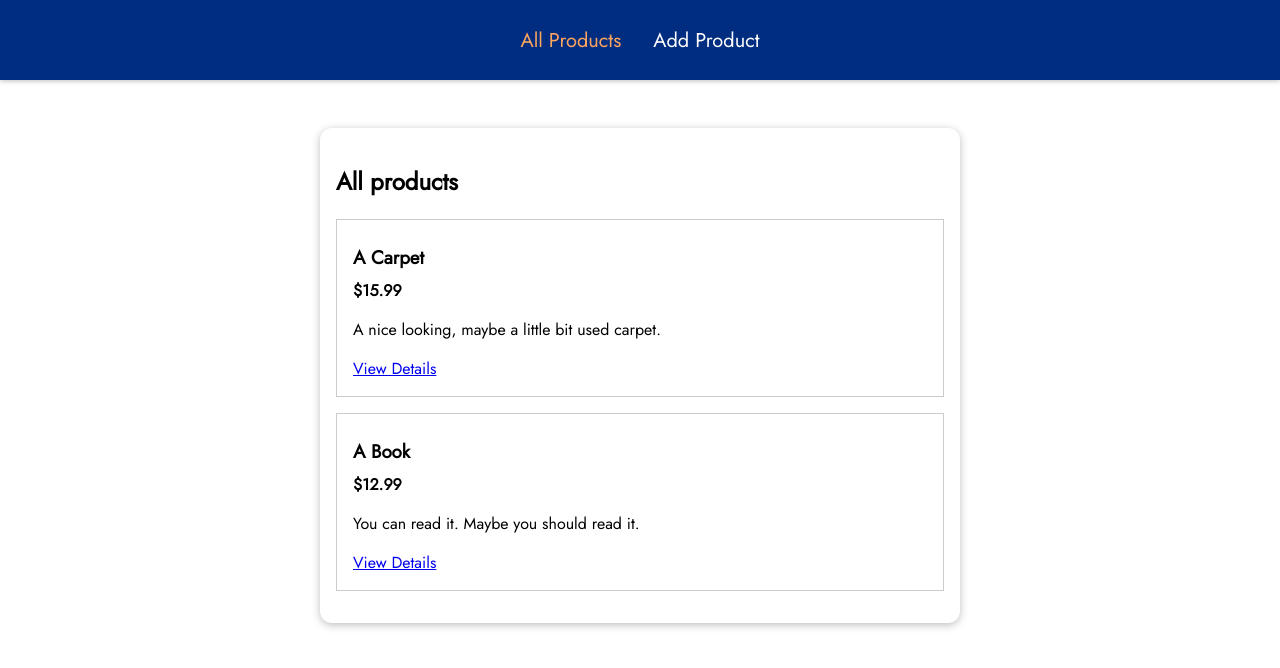
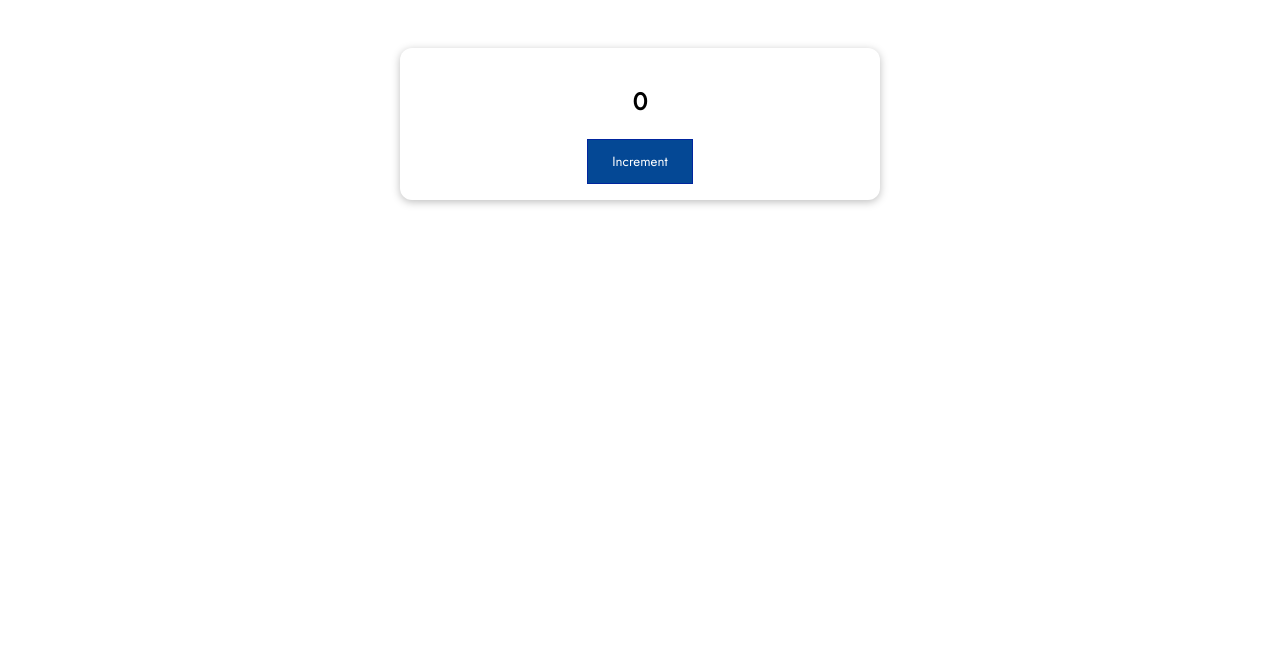
Before and after one commit to nzkks/vuejs-project, a Vue app: page / in a window 1280 px wide. Before the commit this address led to /products. Shown: the top 668 px of the page. Built offline with nearby package versions, Linux system fonts and the light colour scheme.

Commit message:
Composition API: add a project to work with vuex (before fix)

```diff
--- a/src/App.vue
+++ b/src/App.vue
@@ -17,11 +17,13 @@
   <!-- <CourseGoalsCompositionAPI /> -->
   <!-- <BasicExpenseTracker /> -->
   <!-- <CompositionPrj01 /> -->
-  <RoutingWithComposition />
+  <!-- <RoutingWithComposition /> -->
+  <VuexWithComposition />
 </template>
 
 <script>
-import RoutingWithComposition from './projects/routingWithComposition/RoutingWithComposition.vue';
+import VuexWithComposition from './projects/vuexWithComposition/VuexWithComposition.vue';
+// import RoutingWithComposition from './projects/routingWithComposition/RoutingWithComposition.vue';
 
 // import CompositionPrj01 from './projects/compositionPrj01/CompositionPrj01.vue';
 
@@ -51,7 +53,8 @@ import RoutingWithComposition from './projects/routingWithComposition/RoutingWit
 
 export default {
   components: {
-    RoutingWithComposition,
+    VuexWithComposition,
+    // RoutingWithComposition,
     // CompositionPrj01,
     // BasicExpenseTracker,
     // CourseGoalsCompositionAPI,
--- /dev/null
+++ b/src/projects/vuexWithComposition/VuexWithComposition.vue
@@ -0,0 +1,29 @@
+<template>
+  <div class="container">
+    <the-counter></the-counter>
+    <control-center></control-center>
+  </div>
+</template>
+
+<script>
+import ControlCenter from './components/ControlCenter.vue';
+import TheCounter from './components/TheCounter.vue';
+
+export default {
+  components: {
+    ControlCenter,
+    TheCounter,
+  },
+};
+</script>
+
+<style scoped>
+.container {
+  margin: 3rem auto;
+  max-width: 30rem;
+  border-radius: 12px;
+  box-shadow: 0 2px 8px rgba(0, 0, 0, 0.26);
+  padding: 1rem;
+  text-align: center;
+}
+</style>
--- /dev/null
+++ b/src/projects/vuexWithComposition/components/ControlCenter.vue
@@ -0,0 +1,13 @@
+<template>
+  <base-button @click="inc">Increment</base-button>
+</template>
+
+<script>
+export default {
+  setup() {
+    function inc() {}
+
+    return { inc };
+  },
+};
+</script>
--- /dev/null
+++ b/src/projects/vuexWithComposition/components/TheCounter.vue
@@ -0,0 +1,13 @@
+<template>
+  <h2>{{ counter }}</h2>
+</template>
+
+<script>
+export default {
+  setup() {
+    const counter = 0;
+
+    return { counter };
+  },
+};
+</script>
--- /dev/null
+++ b/src/projects/vuexWithComposition/store/index.js
@@ -0,0 +1,26 @@
+import { createStore } from 'vuex';
+
+const store = createStore({
+  state() {
+    return {
+      counter: 0,
+    };
+  },
+  mutations: {
+    increment(state) {
+      state.counter++;
+    },
+  },
+  actions: {
+    increment(context) {
+      context.commit('increment');
+    },
+  },
+  getters: {
+    counter(state) {
+      return state.counter;
+    },
+  },
+});
+
+export default store;
```
Also changed, not shown: src/main.js (+5 -3 lines).
